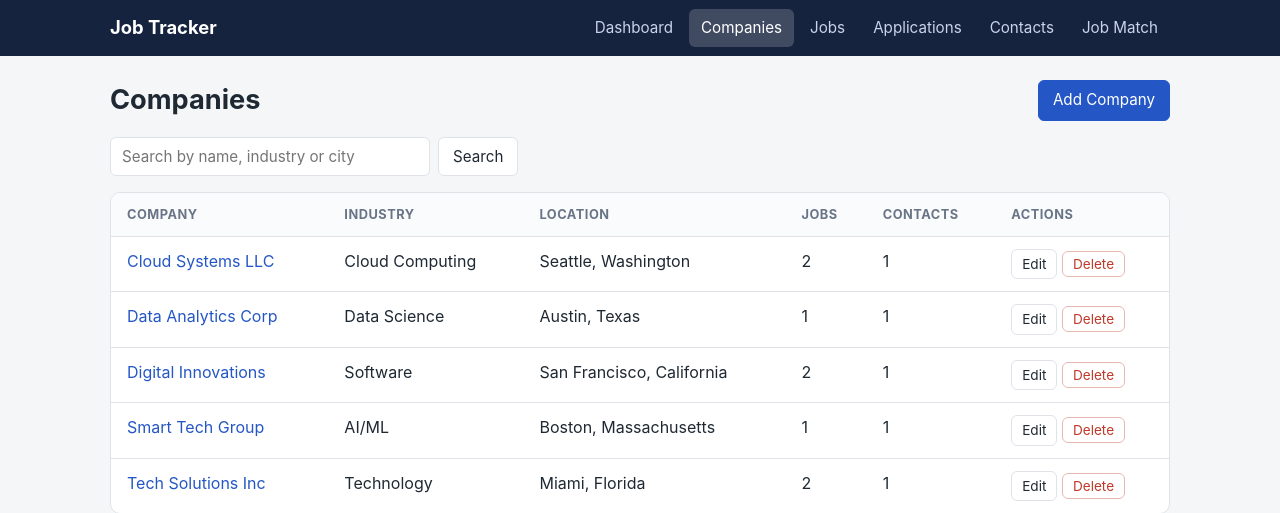
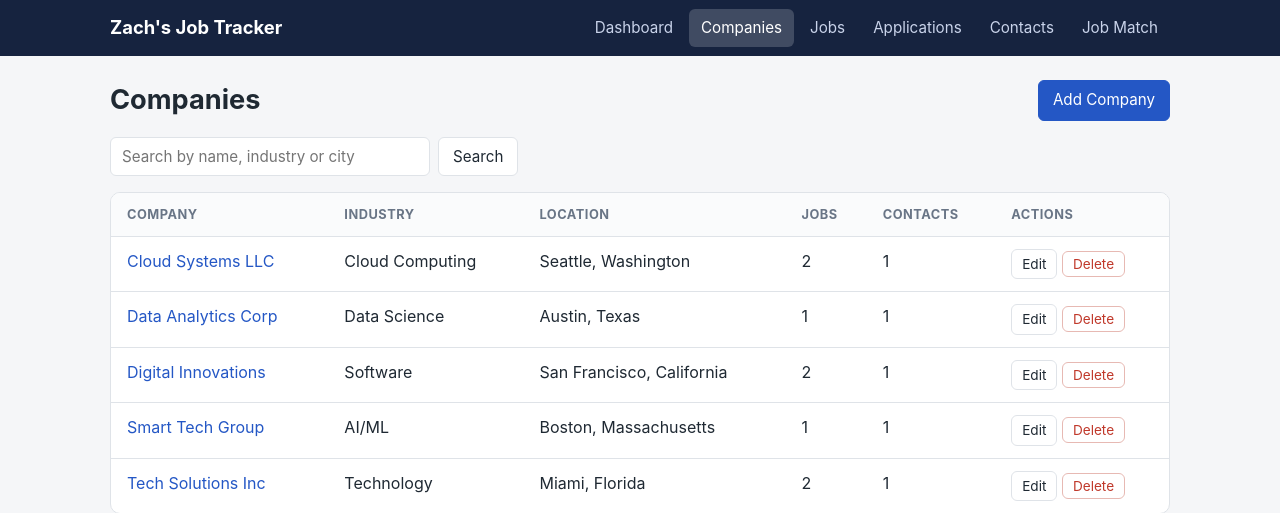
Before and after one commit to Zachm7567/COP-4751-Job-Tracker-Course-Project, a Flask app: page /companies in a window 1280 px wide. Shown: the top 513 px of the page. Run offline with Flask 3, Linux system fonts and the light colour scheme; data comes from the database, SQL or seed files in the repository.

Commit message:
Customize brand name

```diff
--- a/templates/base.html
+++ b/templates/base.html
@@ -9,7 +9,7 @@
 <body>
     <header class="topbar">
         <div class="container topbar-inner">
-            <a class="brand" href="{{ url_for('dashboard') }}">Job Tracker</a>
+            <a class="brand" href="{{ url_for('dashboard') }}">Zach's Job Tracker</a>
             <nav>
                 {% set current = request.endpoint or '' %}
                 <a href="{{ url_for('dashboard') }}" class="{{ 'active' if current == 'dashboard' }}">Dashboard</a>
```
